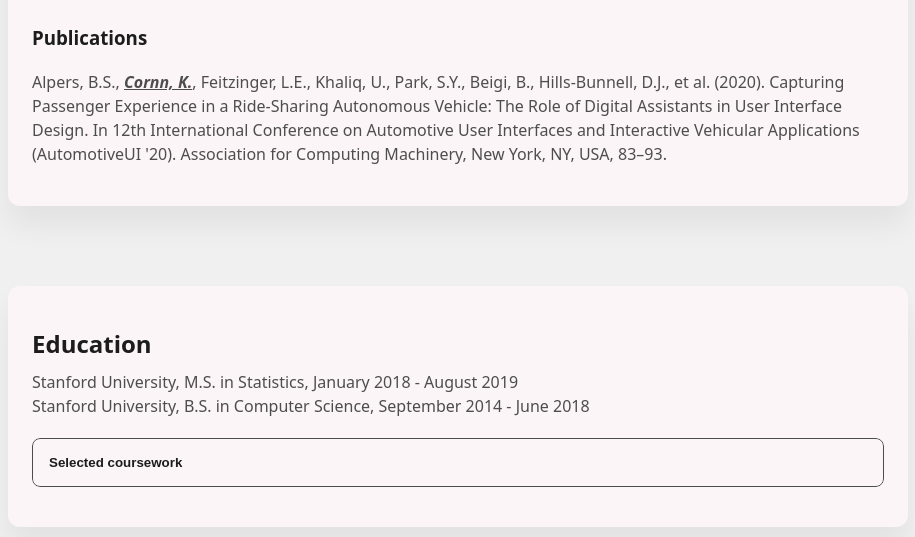
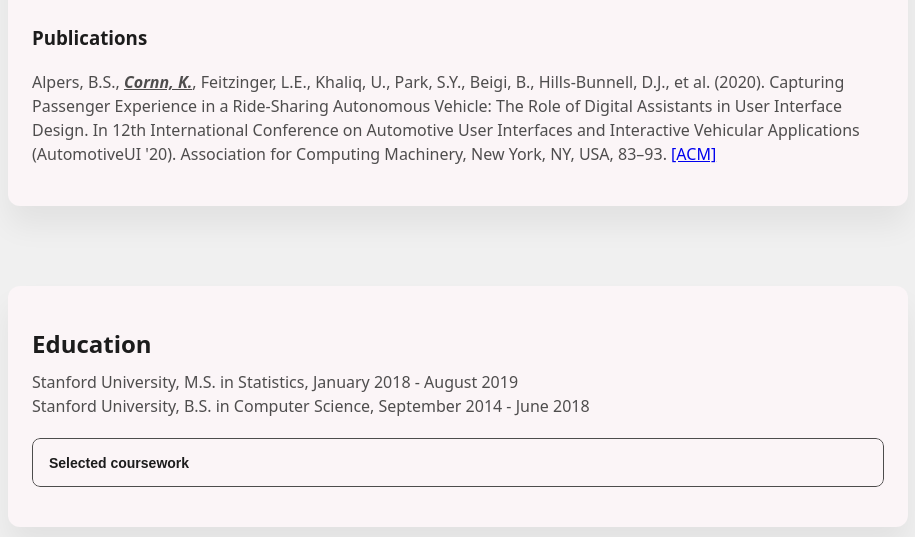
Before and after one commit to kcornn/kcornn.github.io, a React (Vite) app: page / in a window 1280 px wide. Shown: the part 542-1079 px from the top of the page, without its empty margins (182-1097 px from the left). Built offline with nearby package versions, Linux system fonts and the light colour scheme; some icons are missing.

Commit message:
accordion styling and acm link

```diff
--- a/src/App.tsx
+++ b/src/App.tsx
@@ -145,7 +145,13 @@ function App() {
           Autonomous Vehicle: The Role of Digital Assistants in User Interface
           Design. In 12th International Conference on Automotive User Interfaces
           and Interactive Vehicular Applications (AutomotiveUI '20). Association
-          for Computing Machinery, New York, NY, USA, 83–93.
+          for Computing Machinery, New York, NY, USA, 83–93.{" "}
+          <a
+            href="https://dl.acm.org/doi/10.1145/3409120.3410639"
+            target="_blank"
+          >
+            [ACM]
+          </a>
         </p>
       </motion.section>
 
--- a/src/components/accordion/Accordion.css
+++ b/src/components/accordion/Accordion.css
@@ -7,6 +7,8 @@
 
 .accordion-toggle {
   width: 100%;
+  font-size: 14px;
+  font-weight: bold;
   display: flex;
   justify-content: space-between;
   align-items: center;
@@ -16,7 +18,6 @@
   border: 1px solid var(--muted);
   padding: 12px 16px;
   cursor: pointer;
-  font-weight: 600;
   border-radius: 8px;
   transition:
     background-color 200ms ease,
@@ -44,13 +45,13 @@
 }
 
 .accordion.open .accordion-panel {
-  max-height: 420px; /* big enough for our short lists */
-  padding: 12px 16px 20px 16px;
+  max-height: 480px;
+  padding: 12px;
 }
 
 .accordion-panel ul {
   margin: 0;
-  padding: 0 0 0 18px;
+  padding: 0 0 0 16px;
   color: var(--muted);
 }
 
```
